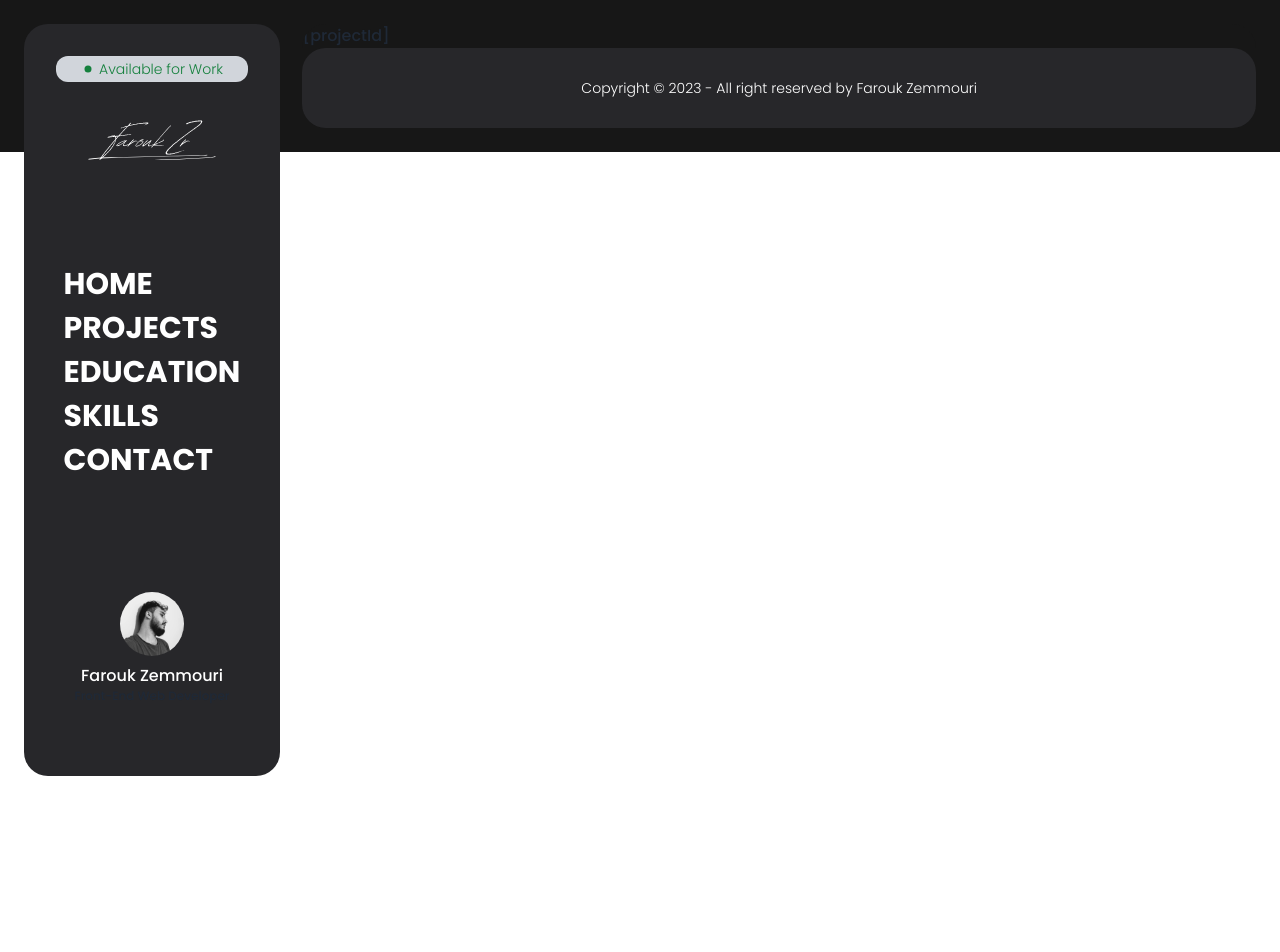
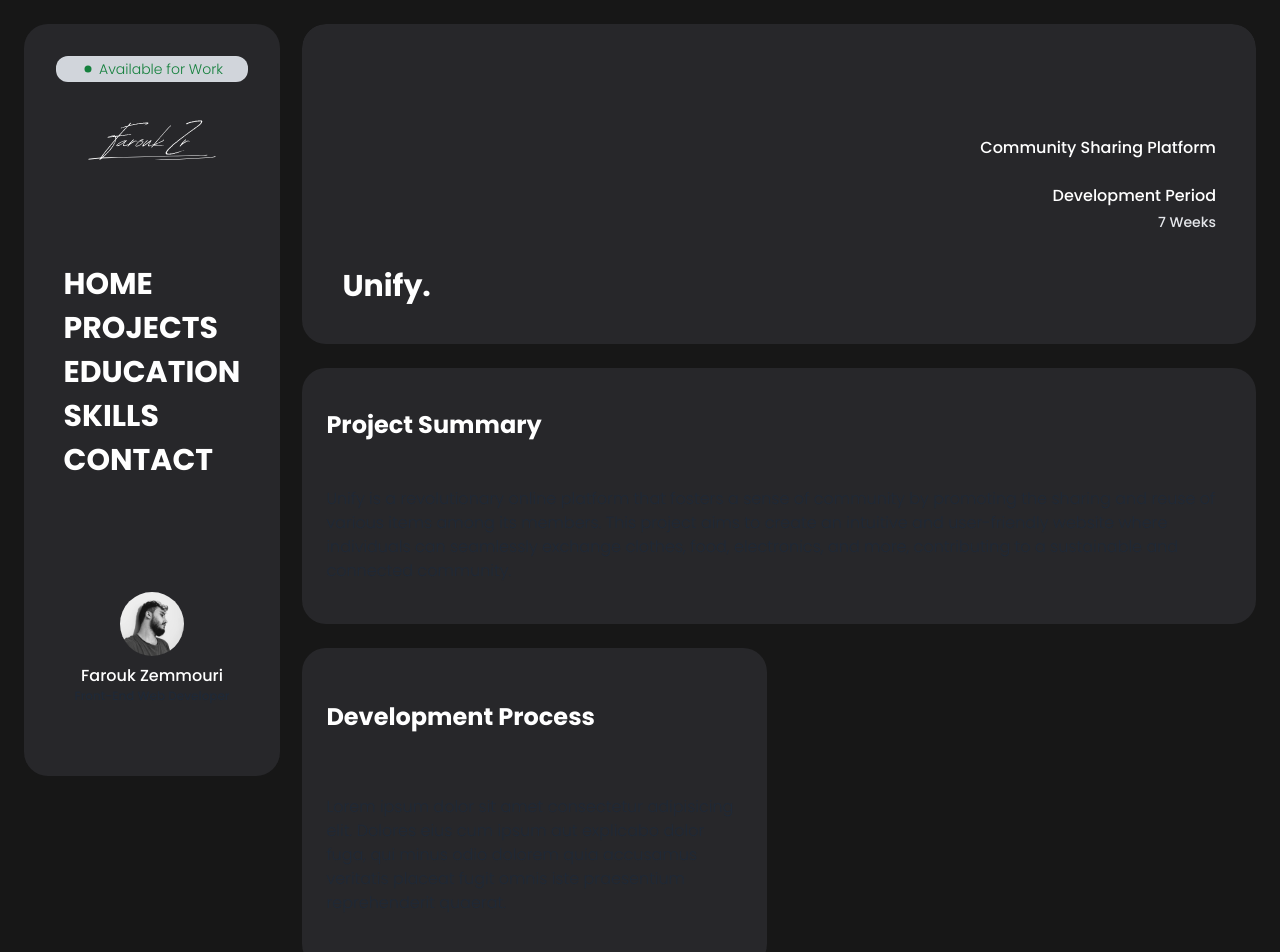
Before and after one commit to farouk26/my-portfolio, a Next.js app: page /projects/1 in a window 1280 px wide. Shown: the top 952 px of the page. Before the commit the page ends 800 px from the top, so only its background shows below. Built offline with nearby package versions, Linux system fonts and the light colour scheme.

Commit message:
style(single project page): implement initial skeleton ui for single project page
implemented the first initial UI of the single project page

fix #19

```diff
--- a/src/pages/projects/[projectId].jsx
+++ b/src/pages/projects/[projectId].jsx
@@ -1,7 +1,55 @@
 import React from "react"
 
 function SingleProject() {
-  return <div>[projectId]</div>
+  return (
+    <div className="min-h-screen w-full">
+      <div className="flex flex-col gap-6">
+        {/* Header */}
+        <div className="h-80 bg-zinc-800 rounded-3xl p-6 w-full">
+          <div className="flex lg:flex-row flex-col gap-2 h-full w-full justify-between p-4">
+            <div className="lg:w-1/2 w-full h-full lg:flex lg:items-end">
+              <h1 className="text-3xl text-white font-bold">Unify.</h1>
+            </div>
+            <div className="flex flex-col gap-6 justify-center text-start lg:text-end w-full lg:w-1/2">
+              <p className="text-md text-white">Community Sharing Platform</p>
+              <div className="flex flex-col gap-1">
+                <p className="text-md text-white">Development Period</p>
+                <p className="text-sm text-gray-200">7 Weeks</p>
+              </div>
+            </div>
+          </div>
+        </div>
+        {/* Summary Section */}
+        <div className="flex flex-col gap-3 min-h-fit lg:h-64 bg-zinc-800 rounded-3xl p-6 justify-around">
+          <h1 className="text-2xl text-white font-bold">Project Summary</h1>
+          <p className="text-md font-light">
+            Unify is a revolutionary online platform that fosters a sense of
+            community by promoting the sharing and reuse of various items among
+            its members. This project aims to create an intuitive and
+            user-friendly website where individuals can seamlessly exchange
+            clothes, food, electronics, and more, contributing to a sustainable
+            and connected community.
+          </p>
+        </div>
+        <div className="min-h-fit w-full flex lg:flex-row flex-col gap-6">
+          <div className="flex flex-col gap-6 lg:w-[50%] w-full">
+            <div className="flex flex-col gap-1 lg:h-80 min-h-fit bg-zinc-800 rounded-3xl p-6 justify-around">
+              <h1 className="text-2xl font-bold text-white">
+                Development Process
+              </h1>
+              <p className="text-md font-light">
+                Lorem ipsum dolor sit amet consectetur adipisicing elit. Dolores
+                eius cum ipsum aut explicabo dolor fuga, qui minus odio dolorem
+                quia accusamus veritatis placeat fugit omnis iste praesentium
+                reprehenderit quaerat.
+              </p>
+            </div>
+          </div>
+          <div className="flex flex-col gap-6 lg:w-[50%] w-full"></div>
+        </div>
+      </div>
+    </div>
+  )
 }
 
 export default SingleProject
```
